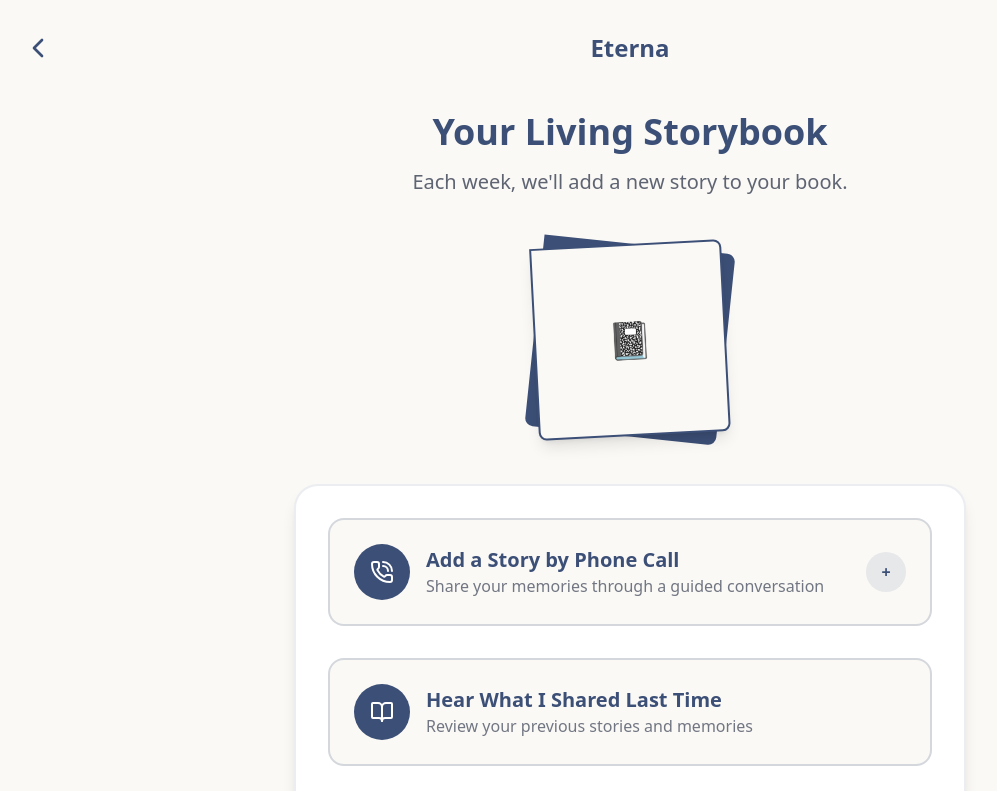
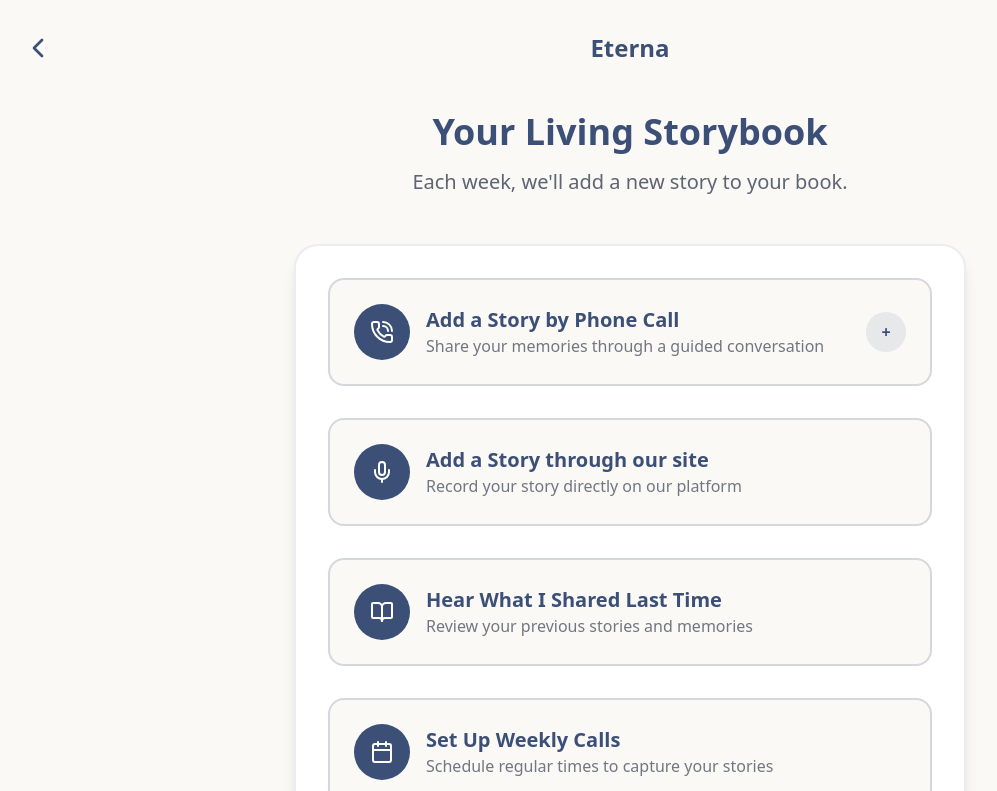
Before and after one commit to HamidMoopen/memo-ai, a Next.js app: page /call in a window 1280 px wide. Shown: the top 791 px of the page, without its empty margins (10-1007 px from the left). Built offline with nearby package versions, Linux system fonts and the light colour scheme.

Commit message:
add new button on call page

```diff
--- a/src/app/call/page.tsx
+++ b/src/app/call/page.tsx
@@ -2,7 +2,7 @@
 
 import Link from "next/link"
 import { useState } from "react"
-import { PhoneCall, Calendar, BookOpen, ChevronLeft } from "lucide-react"
+import { PhoneCall, Calendar, BookOpen, ChevronLeft, Mic } from "lucide-react"
 
 export default function StoryJournalPage() {
     const [isCallModalOpen, setIsCallModalOpen] = useState(false)
@@ -22,14 +22,6 @@
                     <div className="space-y-4">
                         <h2 className="text-4xl font-bold text-[#3c4f76]">Your Living Storybook</h2>
                         <p className="text-xl text-[#383f51]/80">Each week, we'll add a new story to your book.</p>
-                    </div>
-
-                    {/* Book illustration */}
-                    <div className="relative w-48 h-48 mx-auto mt-12">
-                        <div className="absolute inset-0 bg-[#3c4f76] rounded-r-lg rounded-b-lg transform rotate-6"></div>
-                        <div className="absolute inset-0 bg-[#faf9f6] border-2 border-[#3c4f76] rounded-r-lg rounded-b-lg -rotate-3 shadow-lg flex items-center justify-center">
-                            <span className="text-[#3c4f76] text-4xl font-serif">📓</span>
-                        </div>
                     </div>
 
                     {/* Journal-like interface */}
@@ -52,6 +44,22 @@
                                 <span className="text-[#3c4f76] font-bold">+</span>
                             </div>
                         </button>
+
+                        {/* Add a Story through our Agent */}
+                        <Link
+                            href="/topics"
+                            className="w-full mb-8 p-6 flex items-center justify-between bg-[#faf9f6] rounded-2xl border-2 border-[#3c4f76]/20 hover:border-[#3c4f76] transition-all duration-300 group"
+                        >
+                            <div className="flex items-center">
+                                <div className="w-14 h-14 rounded-full bg-[#3c4f76] flex items-center justify-center mr-4 group-hover:bg-[#2a3b5a] transition-colors">
+                                    <Mic className="w-6 h-6 text-white" />
+                                </div>
+                                <div className="text-left">
+                                    <h3 className="text-xl font-bold text-[#3c4f76]">Add a Story through our site</h3>
+                                    <p className="text-[#383f51]/70">Record your story directly on our platform</p>
+                                </div>
+                            </div>
+                        </Link>
 
                         {/* Hear What I Shared Last Time */}
                         <Link
@@ -85,7 +93,6 @@
                             </div>
                         </Link>
                     </div>
-
 
                 </div>
             </div>
```
